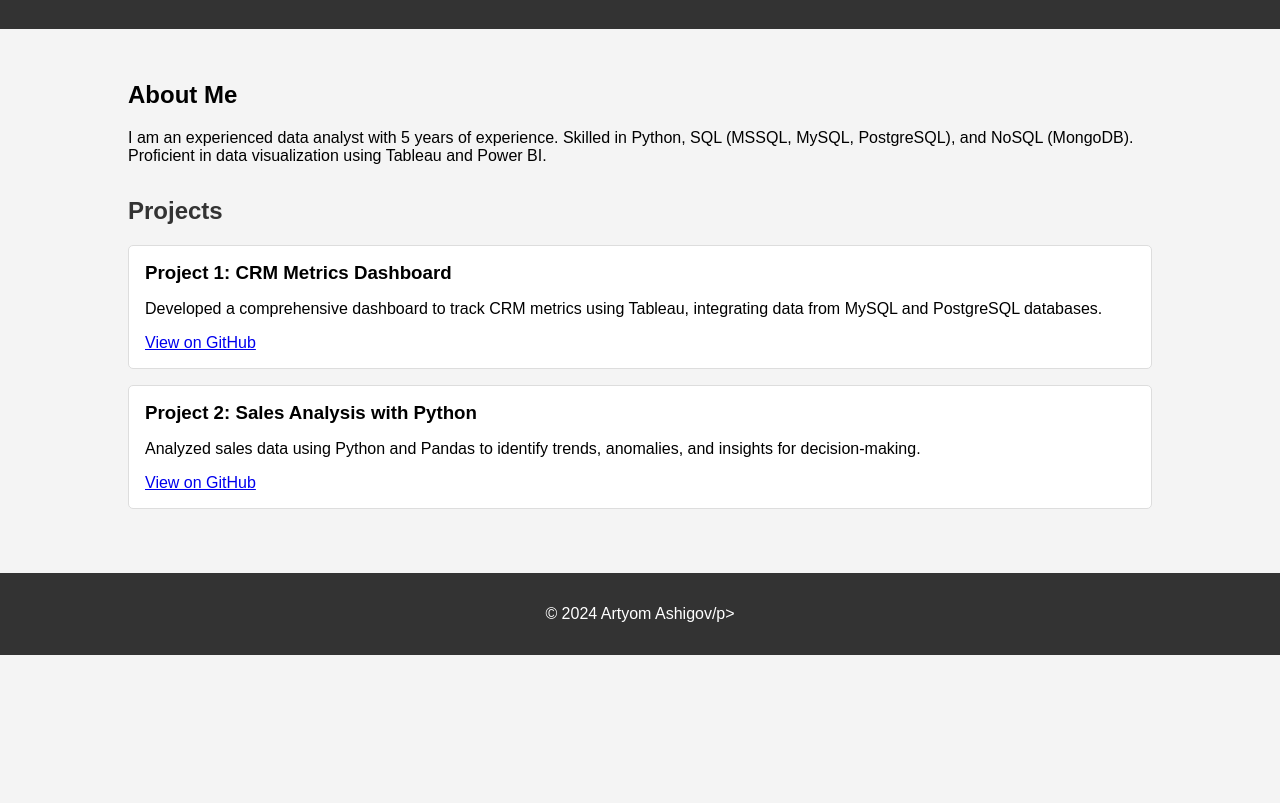
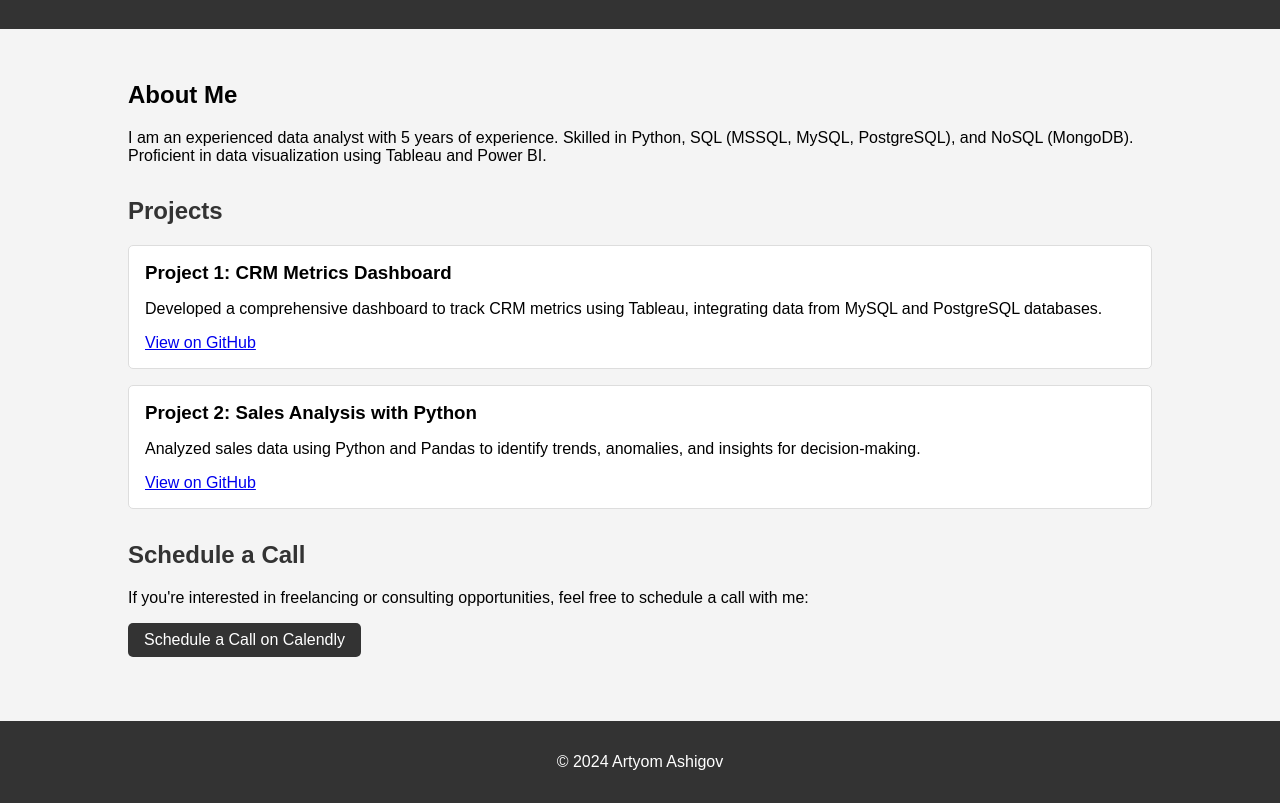
Before and after one commit to artyomashigov/portfolio, a plain HTML site: page index.html in a window 1280 px wide. Shown: the part 90-893 px from the top of the page. Before the commit the page ends 800 px from the top, so only its background shows below. Drawn offline with Linux system fonts and the light colour scheme.

Commit message:
add a calendly link

```diff
--- a/index.html
+++ b/index.html
@@ -25,10 +25,10 @@
             margin: 0 auto;
             padding: 2rem 0;
         }
-        .about, .projects {
+        .about, .projects, .contact {
             margin-bottom: 2rem;
         }
-        .projects h2 {
+        .projects h2, .contact h2 {
             color: #333;
         }
         .project {
@@ -41,6 +41,14 @@
         .project h3 {
             margin: 0;
         }
+        .contact a {
+            display: inline-block;
+            padding: 0.5rem 1rem;
+            background-color: #333;
+            color: #fff;
+            text-decoration: none;
+            border-radius: 5px;
+        }
         footer {
             text-align: center;
             padding: 1rem 0;
@@ -51,7 +59,7 @@
 </head>
 <body>
     <header>
-        <h1>Artyom Ashigov  - Data Analyst Portfolio</h1>
+        <h1>Artyom Ashigov - Data Analyst Portfolio</h1>
         <p>Data Analyst | Python | SQL | Tableau | Power BI</p>
     </header>
     <div class="container">
@@ -64,18 +72,22 @@
             <div class="project">
                 <h3>Project 1: CRM Metrics Dashboard</h3>
                 <p>Developed a comprehensive dashboard to track CRM metrics using Tableau, integrating data from MySQL and PostgreSQL databases.</p>
-                <a href="https://github.com/yourusername/project1">View on GitHub</a>
+                <a href="https://github.com/artyomasigov">View on GitHub</a>
             </div>
             <div class="project">
                 <h3>Project 2: Sales Analysis with Python</h3>
                 <p>Analyzed sales data using Python and Pandas to identify trends, anomalies, and insights for decision-making.</p>
-                <a href="https://github.com/yourusername/project2">View on GitHub</a>
+                <a href="https://github.com/artyomasigov">View on GitHub</a>
             </div>
-            <!-- Add more projects as needed -->
+        </section>
+        <section class="contact">
+            <h2>Schedule a Call</h2>
+            <p>If you're interested in freelancing or consulting opportunities, feel free to schedule a call with me:</p>
+            <a href="https://calendly.com/ashigovartyom/discussion" target="_blank">Schedule a Call on Calendly</a>
         </section>
     </div>
     <footer>
-        <p>&copy; 2024 Artyom Ashigov/p>
+        <p>&copy; 2024 Artyom Ashigov</p>
     </footer>
 </body>
 </html>
```
